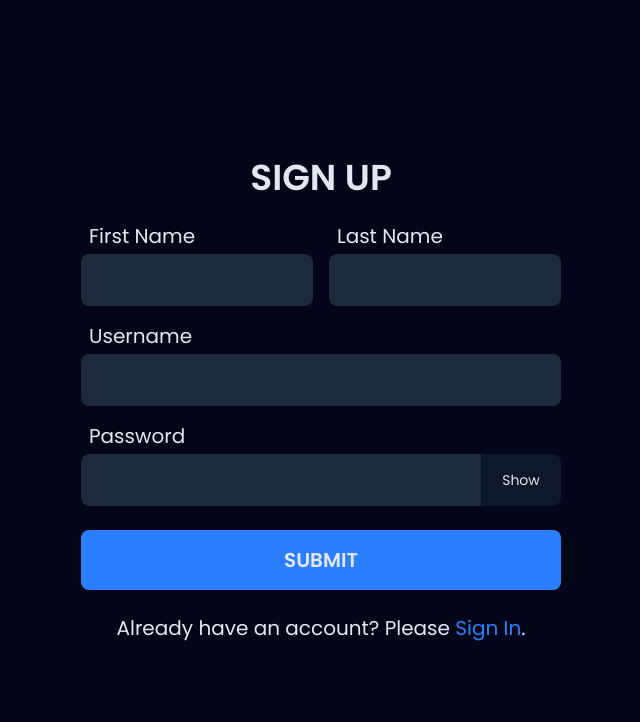
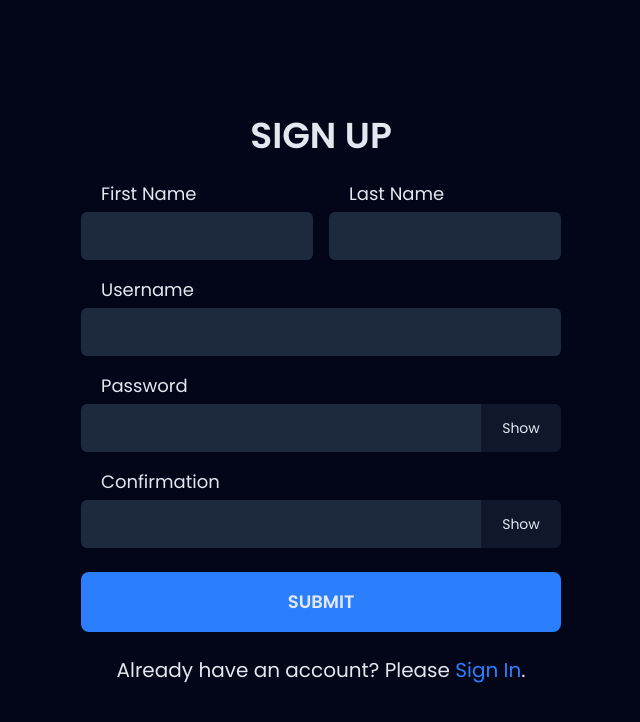
Before and after one commit to ilhamjkid/react-project_productivity-hub, a React (Vite) app: page /signup in a window 1280 px wide. Shown: the top 722 px of the page, without its empty margins (319-959 px from the left). Built offline with nearby package versions, Linux system fonts and the light colour scheme.

Commit message:
refactor: use reusable input and button components and add loading screen

```diff
--- a/src/App.jsx
+++ b/src/App.jsx
@@ -1,3 +1,4 @@
+import { useState } from "react";
 import { Routes, Route } from "react-router";
 import DashboardLayout from "./layouts/DashboardLayout.jsx";
 import TasksPage from "./pages/TasksPage.jsx";
@@ -6,8 +7,13 @@ import NotesPage from "./pages/NotesPage.jsx";
 import SignUpPage from "./pages/SignUpPage.jsx";
 import SignInPage from "./pages/SignInPage.jsx";
 import NotFoundPage from "./pages/NotFoundPage.jsx";
+import Loading from "./components/common/Loading.jsx";
 
 export default function App() {
+  const [isLoading] = useState(false);
+
+  if (isLoading) return <Loading />;
+
   return (
     <Routes>
       <Route element={<DashboardLayout />}>
--- a/src/components/auth/AuthInputField.jsx
+++ /dev/null
@@ -1,28 +0,0 @@
-export default function AuthInputField({
-  forId,
-  label,
-  value,
-  onChange,
-  children,
-  validationMessage,
-}) {
-  return (
-    <div className="flex w-full flex-col gap-y-1">
-      <label htmlFor={forId} className="ml-2 text-xl">
-        {label}
-      </label>
-      {children || (
-        <input
-          type="text"
-          id={forId}
-          value={value}
-          onChange={onChange}
-          className="w-full rounded-lg bg-slate-800 px-4 py-3 text-xl focus:outline-2 focus:outline-blue-500 focus:outline-solid"
-        />
-      )}
-      {validationMessage && (
-        <p className="text-sm text-red-500 italic">{validationMessage}</p>
-      )}
-    </div>
-  );
-}
--- a/src/components/auth/AuthPasswordInput.jsx
+++ /dev/null
@@ -1,37 +0,0 @@
-import { useState } from "react";
-import AuthInputField from "./AuthInputField.jsx";
-
-export default function AuthPasswordInput({
-  forId,
-  label,
-  value,
-  onChange,
-  validationMessage,
-}) {
-  const [isHidden, setIsHidden] = useState(true);
-
-  return (
-    <AuthInputField
-      forId={forId}
-      label={label}
-      validationMessage={validationMessage}
-    >
-      <div className="flex w-full flex-nowrap overflow-hidden rounded-lg focus-within:outline-2 focus-within:outline-blue-500 focus-within:outline-solid">
-        <input
-          type={isHidden ? "password" : "text"}
-          id={forId}
-          value={value}
-          onChange={onChange}
-          className="w-full rounded-l-lg bg-slate-800 px-4 py-3 text-xl focus:outline-none"
-        />
-        <button
-          type="button"
-          onClick={() => setIsHidden(!isHidden)}
-          className="min-w-20 cursor-pointer rounded-r-lg bg-slate-900 px-4 py-3 text-center text-sm hover:opacity-80 focus:opacity-80 focus:outline-none"
-        >
-          {isHidden ? "Show" : "Hide"}
-        </button>
-      </div>
-    </AuthInputField>
-  );
-}
--- a/src/components/common/Button.jsx
+++ b/src/components/common/Button.jsx
@@ -7,7 +7,7 @@ export default function Button({
 }) {
   const sizeVariants = {
     sm: "rounded-sm py-2 px-4 text-sm",
-    md: "rounded-md py-3 px-5 text-md",
+    md: "rounded-md py-3 px-5 text-base",
     lg: "rounded-lg py-4 px-6 text-lg",
   };
 
--- /dev/null
+++ b/src/components/common/PasswordInput.jsx
@@ -0,0 +1,60 @@
+import { useState } from "react";
+import TextInput from "./TextInput.jsx";
+
+export default function PasswordInput({
+  label,
+  forId,
+  name,
+  value,
+  defaultValue,
+  placeholder,
+  onChange,
+  validationMessage,
+  inputBgColor = "bg-slate-800",
+  btnBgColor = "bg-slate-900",
+  size = "md",
+}) {
+  const [isHidden, setIsHidden] = useState(true);
+
+  const sizeVariants = {
+    input: {
+      sm: "rounded-l-sm py-2 px-4 text-sm",
+      md: "rounded-l-md py-3 px-5 text-base",
+      lg: "rounded-l-lg py-4 px-6 text-lg",
+    },
+    button: {
+      sm: "min-w-18 rounded-r-sm py-2 px-4 text-xs",
+      md: "min-w-20 rounded-r-md py-3 px-5 text-sm",
+      lg: "min-w-22 rounded-r-lg py-4 px-6 text-base",
+    },
+  };
+
+  return (
+    <TextInput
+      label={label}
+      forId={forId}
+      validationMessage={validationMessage}
+      size={size}
+    >
+      <div className="flex w-full flex-nowrap">
+        <input
+          type={isHidden ? "password" : "text"}
+          id={forId}
+          name={name}
+          value={value}
+          defaultValue={defaultValue}
+          placeholder={placeholder}
+          onChange={onChange}
+          className={`relative z-10 w-full placeholder:text-slate-400 focus:z-20 focus:outline-2 focus:outline-blue-500 focus:outline-solid ${inputBgColor} ${sizeVariants.input[size]}`}
+        />
+        <button
+          type="button"
+          onClick={() => setIsHidden(!isHidden)}
+          className={`relative z-10 cursor-pointer text-center focus:z-20 focus:outline-2 focus:outline-blue-500 focus:outline-solid ${btnBgColor} ${sizeVariants.button[size]}`}
+        >
+          {isHidden ? "Show" : "Hide"}
+        </button>
+      </div>
+    </TextInput>
+  );
+}
--- a/src/components/common/TextInput.jsx
+++ b/src/components/common/TextInput.jsx
@@ -19,11 +19,11 @@ export default function TextInput({
   const sizeVariants = {
     input: {
       sm: "rounded-sm py-2 px-4 text-sm",
-      md: "rounded-md py-3 px-5 text-md",
+      md: "rounded-md py-3 px-5 text-base",
       lg: "rounded-lg py-4 px-6 text-lg",
     },
     label: {
-      sm: "px-4 text-md",
+      sm: "px-4 text-base",
       md: "px-5 text-lg",
       lg: "px-6 text-xl",
     },
--- a/src/pages/SignInPage.jsx
+++ b/src/pages/SignInPage.jsx
@@ -1,67 +1,53 @@
 import { useState } from "react";
 import AuthSection from "../components/auth/AuthSection.jsx";
-import AuthInputField from "../components/auth/AuthInputField.jsx";
-import AuthPasswordInput from "../components/auth/AuthPasswordInput.jsx";
+import TextInput from "../components/common/TextInput.jsx";
+import PasswordInput from "../components/common/PasswordInput.jsx";
+import Button from "../components/common/Button.jsx";
 
 export default function SignIn() {
-  const [formData, setFormData] = useState({
-    username: "",
-    password: "",
-  });
-  const [validationMessage, setValidationMessage] = useState({
+  const [validation, setValidation] = useState({
     username: "",
     password: "",
   });
 
-  function handleChange(e) {
-    const { id, value } = e.target;
-    setFormData((prev) => ({ ...prev, [id]: value }));
-    if (validationMessage[id]) {
-      setValidationMessage((prev) => ({ ...prev, [id]: "" }));
-    }
-  }
-
   function handleSubmit(e) {
     e.preventDefault();
-    const newValidationMessage = {
-      username: !formData.username ? "Username is required!" : "",
-      password: !formData.password ? "Password is required!" : "",
+    const formData = new FormData(e.target);
+    const username = formData.get("username");
+    const password = formData.get("password");
+    const newValidation = {
+      username: !username ? "Username is required." : "",
+      password: !password ? "Password is required." : "",
     };
-    setValidationMessage(newValidationMessage);
-    const isValid = Object.values(newValidationMessage).every(
-      (msg) => msg === "",
-    );
-    if (isValid) {
-      console.dir(formData);
-    }
+    const isInvalid = !Object.values(newValidation).every((value) => !value);
+    if (isInvalid) return setValidation(newValidation);
+    console.dir({ username, password });
+    setValidation({ username: "", password: "" });
   }
 
   return (
     <AuthSection sign="in">
       <form
         onSubmit={handleSubmit}
-        className="mx-auto mb-6 flex w-full max-w-120 flex-col gap-4"
+        className="mx-auto mb-6 flex w-full max-w-120 flex-col gap-6"
       >
-        <AuthInputField
-          forId="username"
-          label="Username"
-          value={formData.username}
-          onChange={handleChange}
-          validationMessage={validationMessage.username}
-        />
-        <AuthPasswordInput
-          forId="password"
-          label="Password"
-          value={formData.password}
-          onChange={handleChange}
-          validationMessage={validationMessage.password}
-        />
-        <button
-          type="submit"
-          className="mt-2 cursor-pointer rounded-lg bg-blue-500 p-4 text-center text-xl font-semibold hover:opacity-80 focus:opacity-80 focus:outline-none"
-        >
+        <div className="flex w-full flex-col gap-4">
+          <TextInput
+            label="Username"
+            forId="username"
+            name="username"
+            validationMessage={validation.username}
+          />
+          <PasswordInput
+            label="Password"
+            forId="password"
+            name="password"
+            validationMessage={validation.password}
+          />
+        </div>
+        <Button type="submit" size="lg">
           SUBMIT
-        </button>
+        </Button>
       </form>
     </AuthSection>
   );
--- a/src/pages/SignUpPage.jsx
+++ b/src/pages/SignUpPage.jsx
@@ -1,93 +1,96 @@
 import { useState } from "react";
 import AuthSection from "../components/auth/AuthSection.jsx";
-import AuthInputField from "../components/auth/AuthInputField.jsx";
-import AuthPasswordInput from "../components/auth/AuthPasswordInput.jsx";
+import TextInput from "../components/common/TextInput.jsx";
+import PasswordInput from "../components/common/PasswordInput.jsx";
+import Button from "../components/common/Button.jsx";
 
 export default function SignUp() {
-  const [formData, setFormData] = useState({
+  const [validation, setValidation] = useState({
     firstName: "",
     lastName: "",
     username: "",
     password: "",
+    confirmation: "",
   });
-  const [validationMessage, setValidationMessage] = useState({
+
+  function handleSubmit(e) {
+    e.preventDefault();
+    const formData = new FormData(e.target);
+    const firstName = formData.get("firstName");
+    const lastName = formData.get("lastName");
+    const username = formData.get("username");
+    const password = formData.get("password");
+    const confirmation = formData.get("confirmation");
+    const newValidation = {
+      firstName: !firstName ? "First Name is required." : "",
+      lastName: !lastName ? "Last Name is required." : "",
+      username: !username ? "Username is required." : "",
+      password: !password
+        ? "Password is required."
+        : password.length < 8
+          ? "Password must be at least 8 characters."
+          : "",
+      confirmation: !confirmation
+        ? "Confirm password is required."
+        : confirmation !== password
+          ? "Confirm password does not match."
+          : "",
+    };
+    const isInvalid = !Object.values(newValidation).every((value) => !value);
+    if (isInvalid) return setValidation(newValidation);
+    console.dir({ firstName, lastName, username, password });
+    setValidation({
       firstName: "",
       lastName: "",
       username: "",
       password: "",
+      confirmation: "",
     });
-
-  function handleChange(e) {
-    const { id, value } = e.target;
-    setFormData((prev) => ({ ...prev, [id]: value }));
-    if (validationMessage[id]) {
-      setValidationMessage((prev) => ({ ...prev, [id]: "" }));
-    }
-  }
-
-  function handleSubmit(e) {
-    e.preventDefault();
-    const newValidationMessage = {
-      firstName: !formData.firstName ? "First Name is required!" : "",
-      lastName: !formData.lastName ? "Last Name is required!" : "",
-      username: !formData.username ? "Username is required!" : "",
-      password: !formData.password
-        ? "Password is required!"
-        : formData.password.length < 8
-          ? "Password must be at least 8 characters!"
-          : "",
-    };
-    setValidationMessage(newValidationMessage);
-    const isValid = Object.values(newValidationMessage).every(
-      (msg) => msg === "",
-    );
-    if (isValid) {
-      console.dir(formData);
-    }
   }
 
   return (
     <AuthSection sign="up">
       <form
         onSubmit={handleSubmit}
-        className="mx-auto mb-6 flex w-full max-w-120 flex-col gap-4"
+        className="mx-auto mb-6 flex w-full max-w-120 flex-col gap-6"
       >
+        <div className="flex w-full flex-col gap-4">
           <div className="flex flex-wrap gap-4 md:flex-nowrap">
-          <AuthInputField
+            <TextInput
+              label="First Name"
               forId="firstName"
-            label="First Name"
-            value={formData.firstName}
-            onChange={handleChange}
-            validationMessage={validationMessage.firstName}
+              name="firstName"
+              validationMessage={validation.firstName}
             />
-          <AuthInputField
+            <TextInput
+              label="Last Name"
               forId="lastName"
-            label="Last Name"
-            value={formData.lastName}
-            onChange={handleChange}
-            validationMessage={validationMessage.lastName}
+              name="lastName"
+              validationMessage={validation.lastName}
             />
           </div>
-        <AuthInputField
+          <TextInput
+            label="Username"
             forId="username"
-          label="Username"
-          value={formData.username}
-          onChange={handleChange}
-          validationMessage={validationMessage.username}
+            name="username"
+            validationMessage={validation.username}
           />
-        <AuthPasswordInput
+          <PasswordInput
+            label="Password"
             forId="password"
-          label="Password"
-          value={formData.password}
-          onChange={handleChange}
-          validationMessage={validationMessage.password}
+            name="password"
+            validationMessage={validation.password}
           />
-        <button
-          type="submit"
-          className="mt-2 cursor-pointer rounded-lg bg-blue-500 p-4 text-center text-xl font-semibold hover:opacity-80 focus:opacity-80 focus:outline-none"
-        >
+          <PasswordInput
+            label="Confirmation"
+            forId="confirmation"
+            name="confirmation"
+            validationMessage={validation.confirmation}
+          />
+        </div>
+        <Button type="submit" size="lg">
           SUBMIT
-        </button>
+        </Button>
       </form>
     </AuthSection>
   );
```
Also changed, not shown: src/components/common/Loading.jsx (added, +10 -0 lines). Lines whose indentation alone changed are shown as unchanged.
